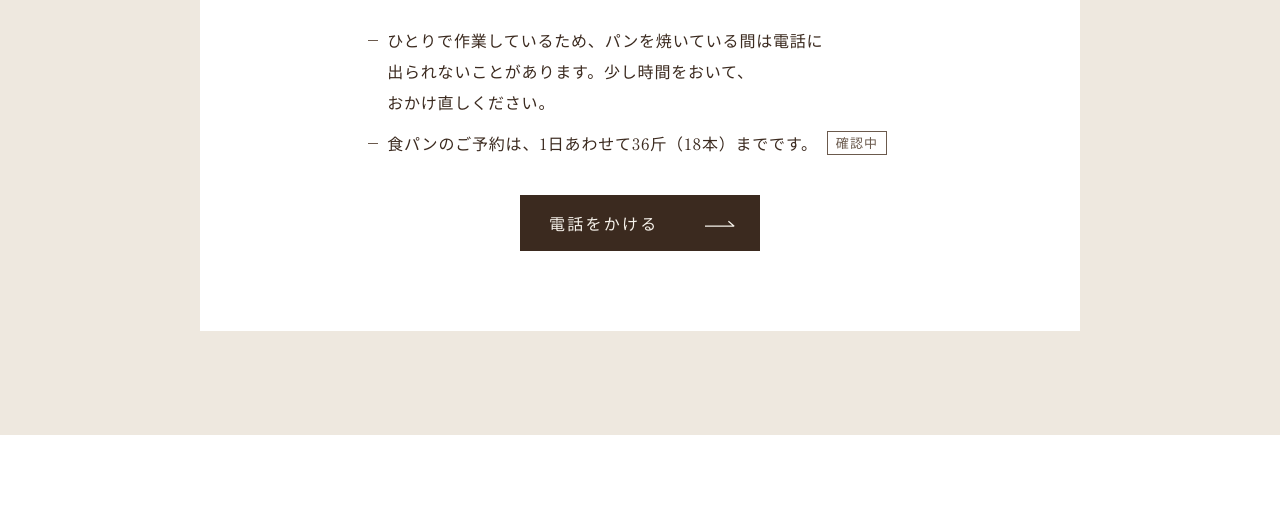
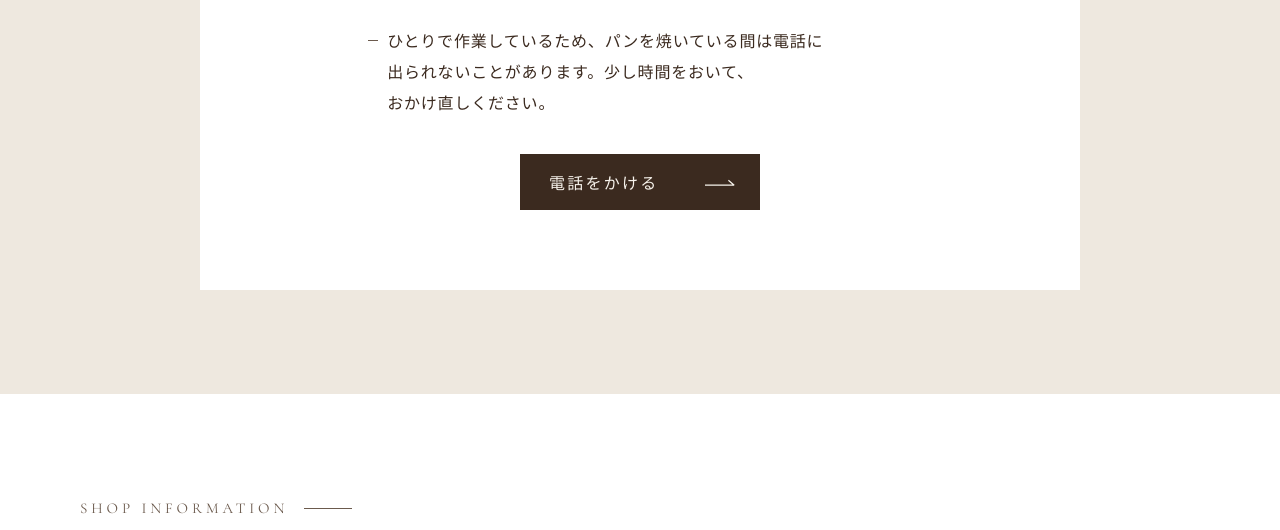
Before and after one commit to hibino-shokupan-dl/hibino-shokupan-dl.github.io, a plain HTML site: page index.html in a window 1280 px wide. Shown: the part 6989-7519 px from the top of the page. Drawn offline with nearby package versions, Linux system fonts and the light colour scheme.

Commit message:
ご予約の1日の上限（36斤・18本）の表示を外す
Co-Authored-By: Claude Opus 5.5 <noreply@anthropic.com>

```diff
--- a/index.html
+++ b/index.html
@@ -244,7 +244,6 @@
           <p class="reserve__hours"><span class="phrase">受付　</span><span class="phrase">木・金・土・日　</span><span class="phrase">9:00〜15:00</span></p>
           <ul class="reserve__notes">
             <li><span class="phrase">ひとりで</span><span class="phrase">作業しているため、</span><span class="phrase">パンを</span><span class="phrase">焼いている間は</span><span class="phrase">電話に</span><span class="phrase">出られないことが</span><span class="phrase">あります。</span><span class="phrase">少し時間をおいて、</span><span class="phrase">おかけ直しください。</span></li>
-            <li><span class="phrase">食パンのご予約は、</span><span class="phrase">1日あわせて</span><span class="phrase">36斤（18本）までです。</span> <span class="tbc">確認中</span></li>
           </ul>
           <a class="button button--solid" href="tel:0986510511">電話をかける<span class="arrow" aria-hidden="true"></span></a>
         </div>
```
